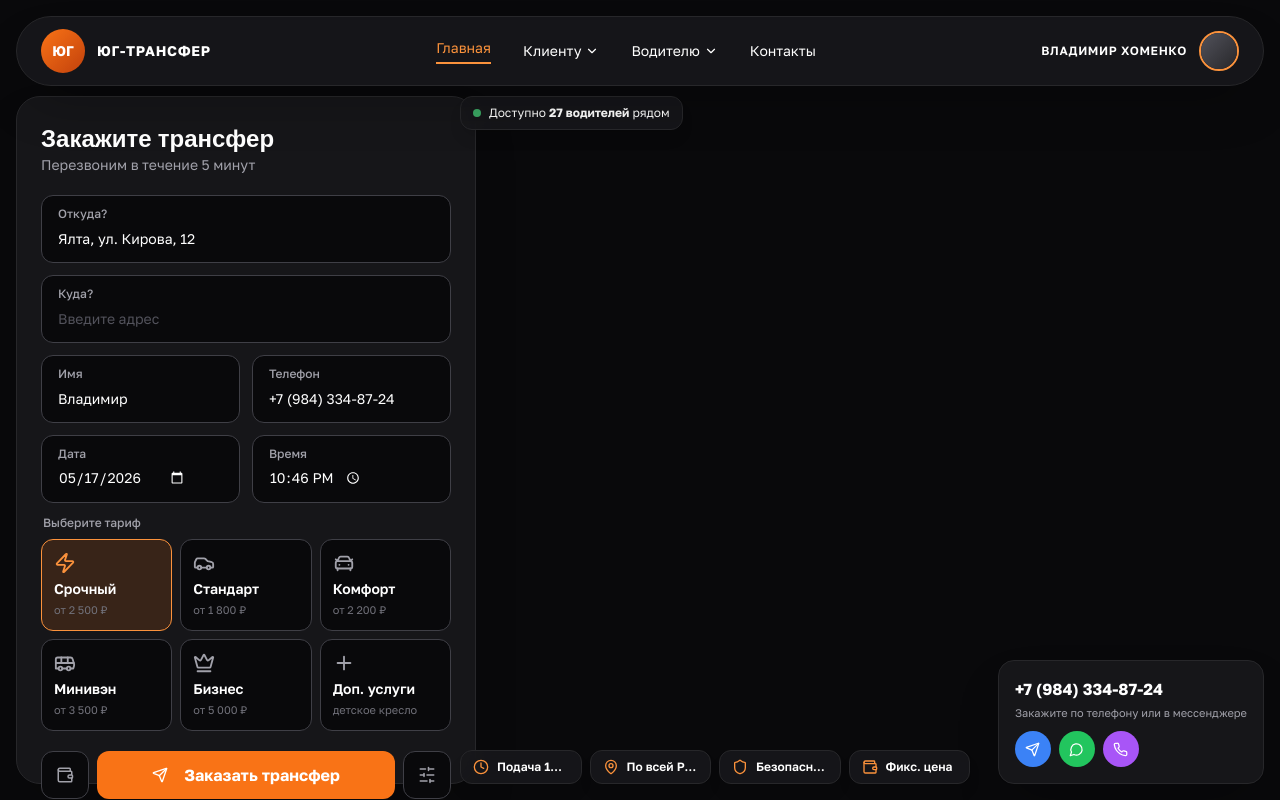
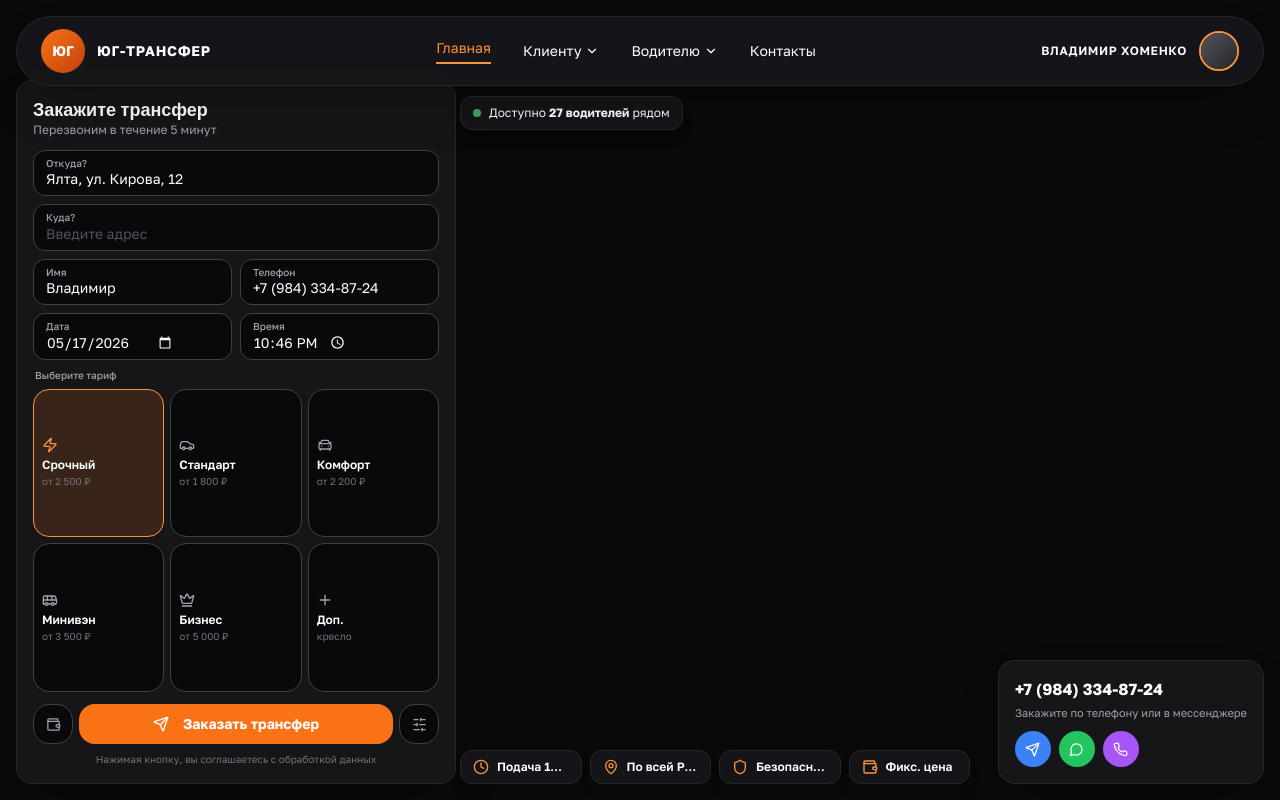
Before and after one commit to pr-poehali-dev/yug-transfer-prize-lottery, a React (Vite) app: page /driver-demo in a window 1280 px wide. Built offline with nearby package versions, Linux system fonts and the light colour scheme.

Commit message:
fix: поправить форму

```diff
--- a/src/pages/DriverDemo.tsx
+++ b/src/pages/DriverDemo.tsx
@@ -50,84 +50,84 @@ const DriverDemo = () => {
         </div>
       </header>
 
-      <aside className="absolute top-24 left-4 bottom-4 z-10 w-[460px] bg-zinc-900/95 backdrop-blur-md border border-zinc-800 rounded-3xl p-6 shadow-2xl flex flex-col">
-        <div className="mb-5">
-          <h1 className="text-2xl font-bold leading-tight">Закажите трансфер</h1>
-          <p className="text-sm text-zinc-400 mt-1">
+      <aside className="absolute top-20 left-4 bottom-4 z-10 w-[440px] bg-zinc-900/95 backdrop-blur-md border border-zinc-800 rounded-2xl p-4 shadow-2xl flex flex-col">
+        <div className="mb-3">
+          <h1 className="text-lg font-bold leading-tight">Закажите трансфер</h1>
+          <p className="text-xs text-zinc-400 mt-0.5">
             Перезвоним в течение 5 минут
           </p>
         </div>
 
-        <div className="space-y-3 flex-1 flex flex-col">
-          <div className="bg-zinc-950 border border-zinc-700 rounded-xl px-4 py-2.5 focus-within:border-orange-400 transition">
-            <Label className="text-xs text-zinc-400 block mb-0.5">Откуда?</Label>
+        <div className="space-y-2 flex-1 flex flex-col min-h-0">
+          <div className="bg-zinc-950 border border-zinc-700 rounded-xl px-3 py-1.5 focus-within:border-orange-400 transition">
+            <Label className="text-[10px] text-zinc-400 block leading-tight">Откуда?</Label>
             <Input
               defaultValue="Ялта, ул. Кирова, 12"
-              className="bg-transparent border-0 h-7 p-0 text-white text-sm focus-visible:ring-0"
+              className="bg-transparent border-0 h-5 p-0 text-white text-xs focus-visible:ring-0"
             />
           </div>
 
-          <div className="bg-zinc-950 border border-zinc-700 rounded-xl px-4 py-2.5 focus-within:border-orange-400 transition">
-            <Label className="text-xs text-zinc-400 block mb-0.5">Куда?</Label>
+          <div className="bg-zinc-950 border border-zinc-700 rounded-xl px-3 py-1.5 focus-within:border-orange-400 transition">
+            <Label className="text-[10px] text-zinc-400 block leading-tight">Куда?</Label>
             <Input
               placeholder="Введите адрес"
-              className="bg-transparent border-0 h-7 p-0 text-white text-sm focus-visible:ring-0 placeholder:text-zinc-600"
+              className="bg-transparent border-0 h-5 p-0 text-white text-xs focus-visible:ring-0 placeholder:text-zinc-600"
             />
           </div>
 
-          <div className="grid grid-cols-2 gap-3">
-            <div className="bg-zinc-950 border border-zinc-700 rounded-xl px-4 py-2.5 focus-within:border-orange-400 transition">
-              <Label className="text-xs text-zinc-400 block mb-0.5">Имя</Label>
+          <div className="grid grid-cols-2 gap-2">
+            <div className="bg-zinc-950 border border-zinc-700 rounded-xl px-3 py-1.5 focus-within:border-orange-400 transition">
+              <Label className="text-[10px] text-zinc-400 block leading-tight">Имя</Label>
               <Input
                 defaultValue="Владимир"
-                className="bg-transparent border-0 h-7 p-0 text-white text-sm focus-visible:ring-0"
+                className="bg-transparent border-0 h-5 p-0 text-white text-xs focus-visible:ring-0"
               />
             </div>
-            <div className="bg-zinc-950 border border-zinc-700 rounded-xl px-4 py-2.5 focus-within:border-orange-400 transition">
-              <Label className="text-xs text-zinc-400 block mb-0.5">Телефон</Label>
+            <div className="bg-zinc-950 border border-zinc-700 rounded-xl px-3 py-1.5 focus-within:border-orange-400 transition">
+              <Label className="text-[10px] text-zinc-400 block leading-tight">Телефон</Label>
               <Input
                 defaultValue="+7 (984) 334-87-24"
-                className="bg-transparent border-0 h-7 p-0 text-white text-sm focus-visible:ring-0"
+                className="bg-transparent border-0 h-5 p-0 text-white text-xs focus-visible:ring-0"
               />
             </div>
           </div>
 
-          <div className="grid grid-cols-2 gap-3">
-            <div className="bg-zinc-950 border border-zinc-700 rounded-xl px-4 py-2.5 focus-within:border-orange-400 transition">
-              <Label className="text-xs text-zinc-400 block mb-0.5">Дата</Label>
+          <div className="grid grid-cols-2 gap-2">
+            <div className="bg-zinc-950 border border-zinc-700 rounded-xl px-3 py-1.5 focus-within:border-orange-400 transition">
+              <Label className="text-[10px] text-zinc-400 block leading-tight">Дата</Label>
               <Input
                 type="date"
                 defaultValue="2026-05-17"
-                className="bg-transparent border-0 h-7 p-0 text-white text-sm focus-visible:ring-0 [color-scheme:dark]"
+                className="bg-transparent border-0 h-5 p-0 text-white text-xs focus-visible:ring-0 [color-scheme:dark]"
               />
             </div>
-            <div className="bg-zinc-950 border border-zinc-700 rounded-xl px-4 py-2.5 focus-within:border-orange-400 transition">
-              <Label className="text-xs text-zinc-400 block mb-0.5">Время</Label>
+            <div className="bg-zinc-950 border border-zinc-700 rounded-xl px-3 py-1.5 focus-within:border-orange-400 transition">
+              <Label className="text-[10px] text-zinc-400 block leading-tight">Время</Label>
               <Input
                 type="time"
                 defaultValue="22:46"
-                className="bg-transparent border-0 h-7 p-0 text-white text-sm focus-visible:ring-0 [color-scheme:dark]"
+                className="bg-transparent border-0 h-5 p-0 text-white text-xs focus-visible:ring-0 [color-scheme:dark]"
               />
             </div>
           </div>
 
-          <div className="flex-1 flex flex-col">
-            <Label className="text-xs text-zinc-400 mb-2 block px-0.5">
+          <div className="flex-1 flex flex-col min-h-0">
+            <Label className="text-[10px] text-zinc-400 mb-1.5 block px-0.5">
               Выберите тариф
             </Label>
-            <div className="grid grid-cols-3 gap-2 flex-1">
+            <div className="grid grid-cols-3 grid-rows-2 gap-1.5 flex-1 min-h-0">
               {[
                 { icon: "Zap", name: "Срочный", price: "от 2 500 ₽", active: true },
                 { icon: "Car", name: "Стандарт", price: "от 1 800 ₽" },
                 { icon: "CarFront", name: "Комфорт", price: "от 2 200 ₽" },
                 { icon: "Bus", name: "Минивэн", price: "от 3 500 ₽" },
                 { icon: "Crown", name: "Бизнес", price: "от 5 000 ₽" },
-                { icon: "Plus", name: "Доп. услуги", price: "детское кресло" },
+                { icon: "Plus", name: "Доп.", price: "кресло" },
               ].map((t) => (
                 <button
                   key={t.name}
                   type="button"
-                  className={`rounded-xl p-3 text-left transition border flex flex-col justify-center ${
+                  className={`rounded-lg p-2 text-left transition border flex flex-col justify-center min-h-0 ${
                     t.active
                       ? "bg-orange-500/15 border-orange-400"
                       : "bg-zinc-950 border-zinc-700 hover:border-zinc-500"
@@ -135,30 +135,30 @@ const DriverDemo = () => {
                 >
                   <Icon
                     name={t.icon}
-                    size={22}
-                    className={`mb-1.5 ${t.active ? "text-orange-400" : "text-zinc-400"}`}
+                    size={16}
+                    className={`mb-1 ${t.active ? "text-orange-400" : "text-zinc-400"}`}
                   />
-                  <div className="text-sm font-semibold leading-tight">{t.name}</div>
-                  <div className="text-[11px] text-zinc-500 mt-1">{t.price}</div>
+                  <div className="text-xs font-semibold leading-tight truncate">{t.name}</div>
+                  <div className="text-[10px] text-zinc-500 mt-0.5 truncate">{t.price}</div>
                 </button>
               ))}
             </div>
           </div>
 
-          <div className="flex items-center gap-2 pt-2">
-            <button className="w-12 h-12 bg-zinc-950 border border-zinc-700 rounded-xl flex items-center justify-center hover:border-orange-400 transition">
-              <Icon name="Wallet" size={18} className="text-zinc-400" />
+          <div className="flex items-center gap-1.5 pt-1">
+            <button className="w-10 h-10 bg-zinc-950 border border-zinc-700 rounded-lg flex items-center justify-center hover:border-orange-400 transition flex-shrink-0">
+              <Icon name="Wallet" size={15} className="text-zinc-400" />
             </button>
-            <Button className="flex-1 h-12 bg-orange-500 hover:bg-orange-600 text-white font-bold rounded-xl text-base">
-              <Icon name="Send" size={18} className="mr-2" />
+            <Button className="flex-1 h-10 bg-orange-500 hover:bg-orange-600 text-white font-bold rounded-lg text-sm">
+              <Icon name="Send" size={15} className="mr-1.5" />
               Заказать трансфер
             </Button>
-            <button className="w-12 h-12 bg-zinc-950 border border-zinc-700 rounded-xl flex items-center justify-center hover:border-orange-400 transition">
-              <Icon name="SlidersHorizontal" size={18} className="text-zinc-400" />
+            <button className="w-10 h-10 bg-zinc-950 border border-zinc-700 rounded-lg flex items-center justify-center hover:border-orange-400 transition flex-shrink-0">
+              <Icon name="SlidersHorizontal" size={15} className="text-zinc-400" />
             </button>
           </div>
 
-          <p className="text-[11px] text-zinc-500 text-center">
+          <p className="text-[10px] text-zinc-500 text-center">
             Нажимая кнопку, вы соглашаетесь с обработкой данных
           </p>
         </div>
```
